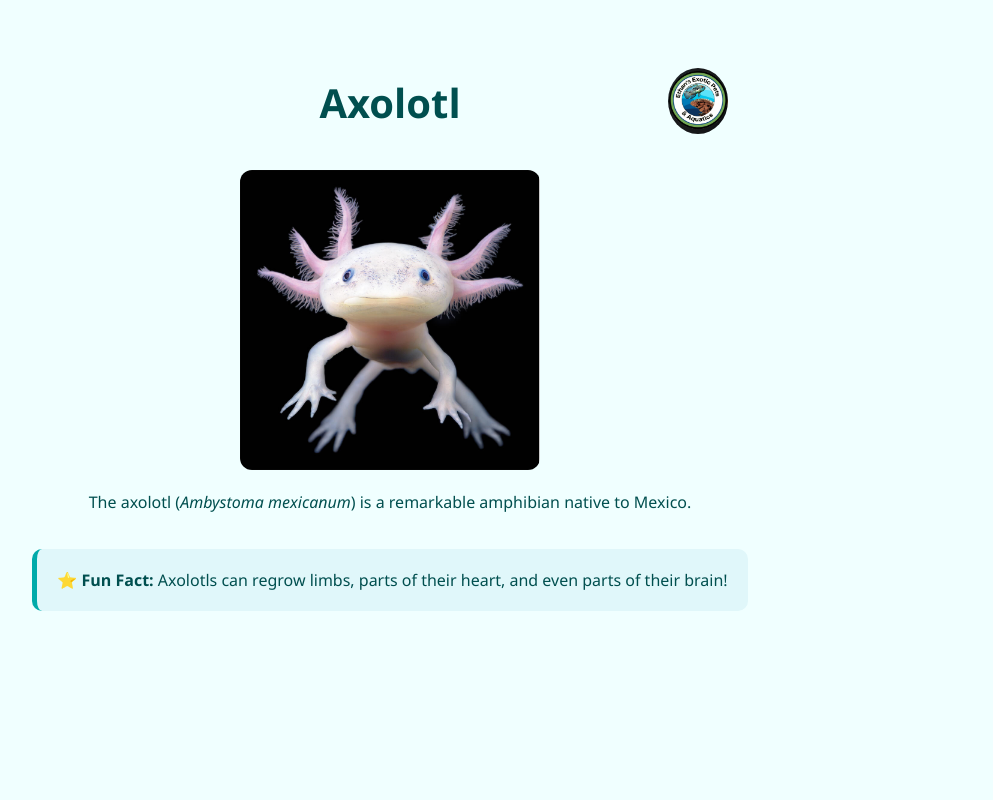
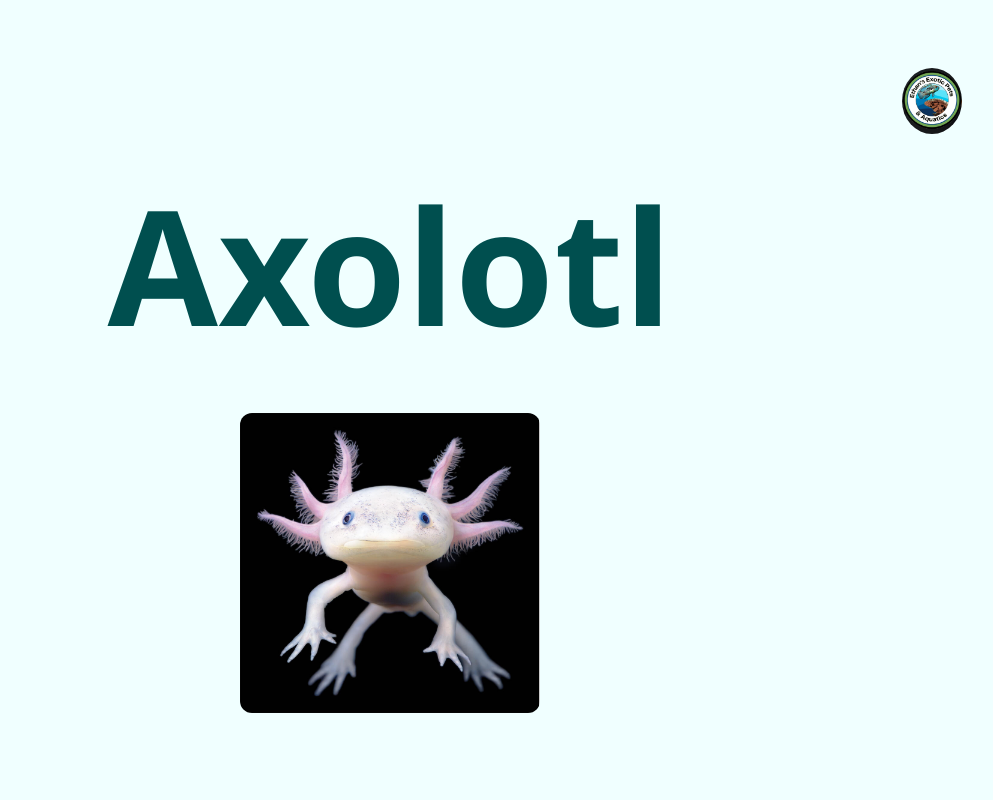
Before and after one commit to dmyersacsdsc/axototl-card, a plain HTML site: page info.html in a window 1280 px wide. Shown: the top 800 px of the page, without its empty margins (250-1243 px from the left). Drawn offline with Linux system fonts and the light colour scheme.

Commit message:
Add files via upload

```diff
--- a/info.html
+++ b/info.html
@@ -11,9 +11,10 @@
       text-align: center;
       padding: 40px;
       color: #004f4f;
+      font-size: 5em;
     }
     h1 {
-      font-size: 2.5em;
+      font-size: 2em;
       margin-bottom: 20px;
     }
     .fact {
@@ -23,6 +24,7 @@
       border-left: 5px solid #00aaaa;
       border-radius: 10px;
       display: inline-block;
+      font-size: 1.5em; /* 3x larger than 0.5em before */
     }
     .logo {
       width: 60px;
```
